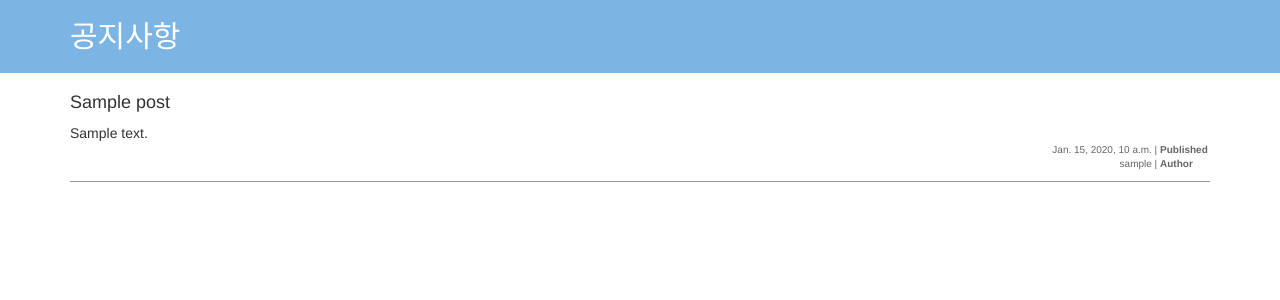
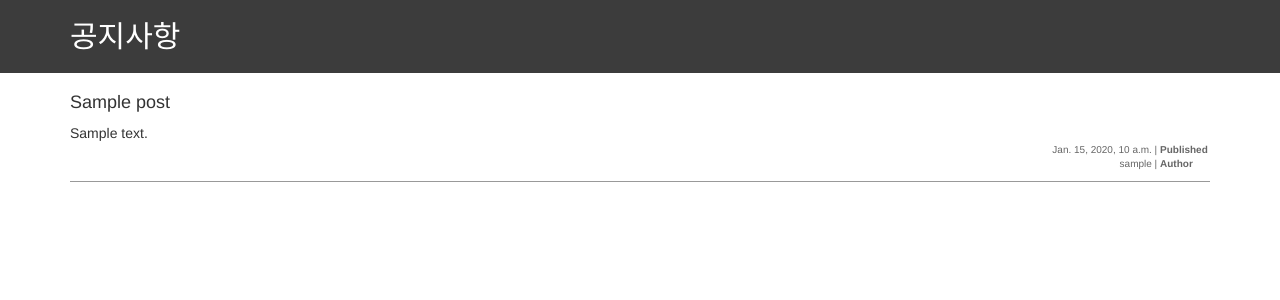
Before and after one commit to bookpark/Djangogirls, a Django app: template djangogirls/templates/blog/post_list.html in a window 1280 px wide. Shown: the top 300 px of the page. Run offline with Django 3.2, Linux system fonts and the light colour scheme; the template is opened without the code that fills it: most values are stand-ins (such as "Sample title", 1, 10 or a date in 2020); some libraries are stand-ins or nearby versions.

Commit message:
css 추가

```diff
--- a/djangogirls/static/css/blog.css
+++ b/djangogirls/static/css/blog.css
@@ -1,5 +1,5 @@
 .blog-header {
-    background-color: #7cb4e4;
+    background-color: #3c3c3c;
     padding-top: 20px;
     padding-bottom: 20px;
     width: 100%;
```
